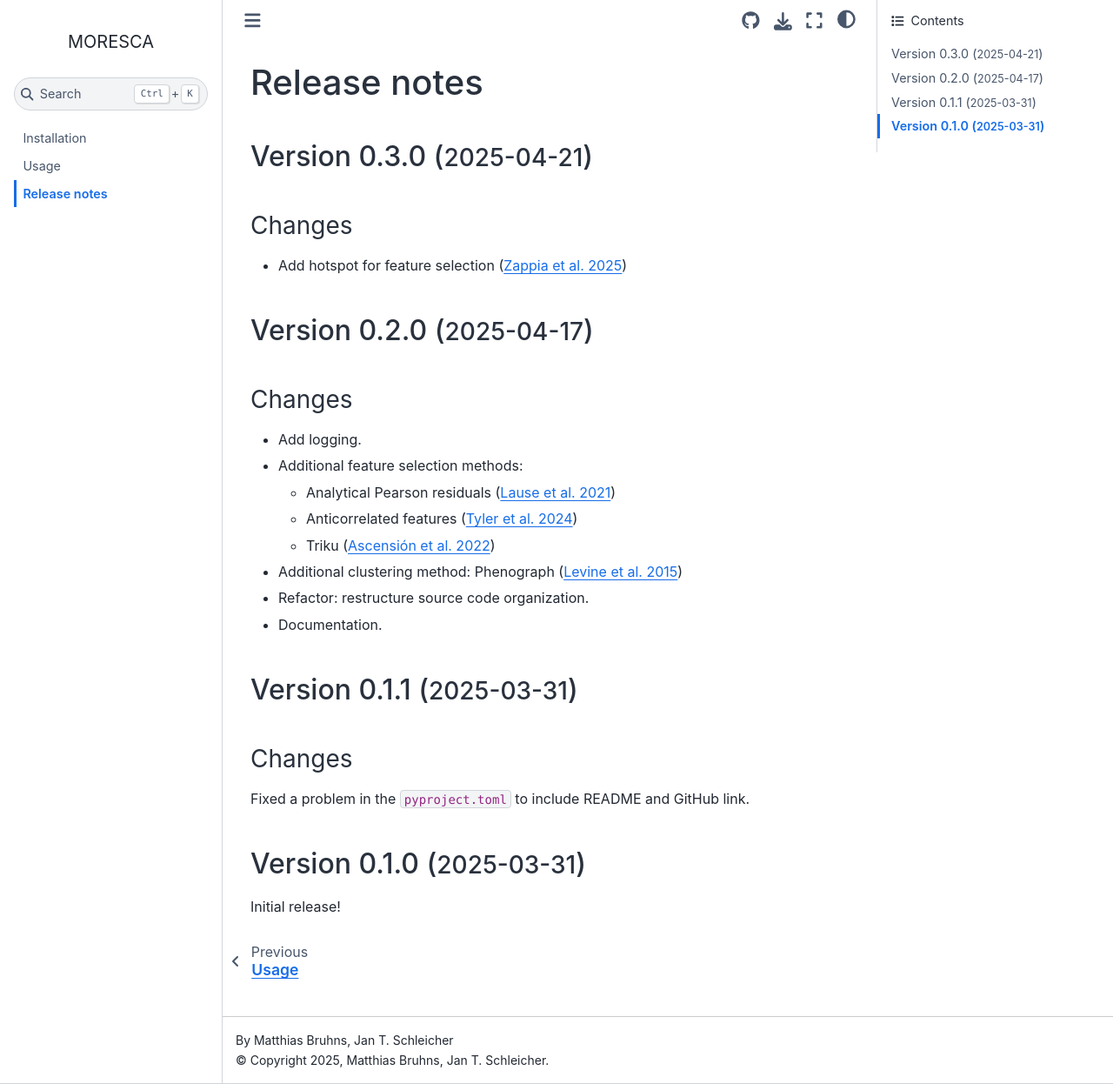
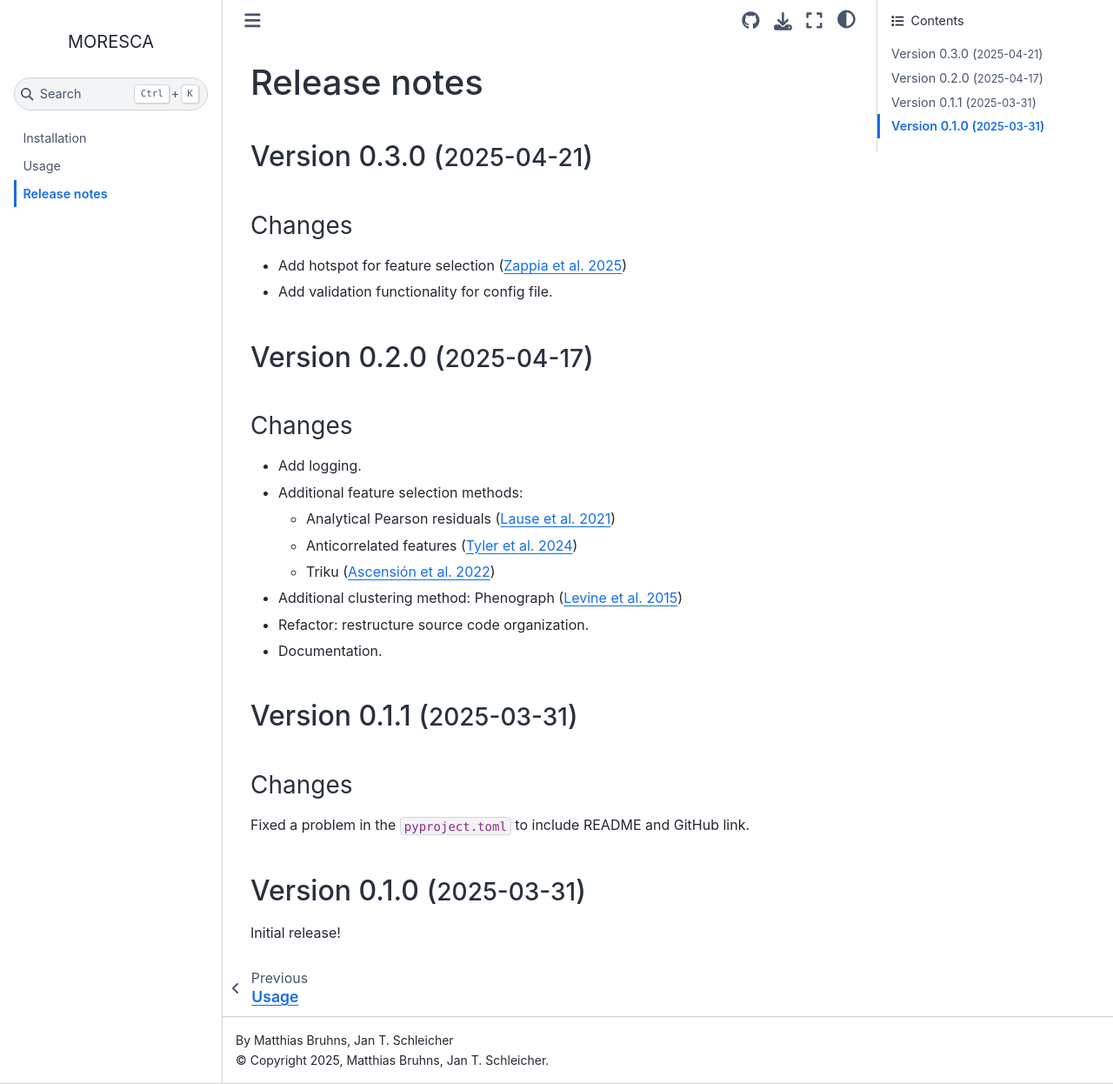
Before and after one commit to claassenlab/MORESCA, a Sphinx documentation site: the page built from docs/source/release_notes.md, in a window 1280 px wide and 1246 px high. Shown: the whole window at 87% size. Built offline with Sphinx 7.4.7 and the Sphinx Book theme 1.1.4, drawn with Linux system fonts in a browser that asks for light colours.

Commit message:
Add information for new release 0.3.0

```diff
--- a/docs/source/release_notes.md
+++ b/docs/source/release_notes.md
@@ -2,8 +2,8 @@
 
 ## Version 0.3.0 ({small}`2025-04-21`)
 ### Changes
-
 - Add hotspot for feature selection (<a href=https://doi.org/10.1038/s41592-025-02624-3 target="_blank">Zappia et al. 2025</a>)
+- Add validation functionality for config file.
 
 ## Version 0.2.0 ({small}`2025-04-17`)
 ### Changes
```
